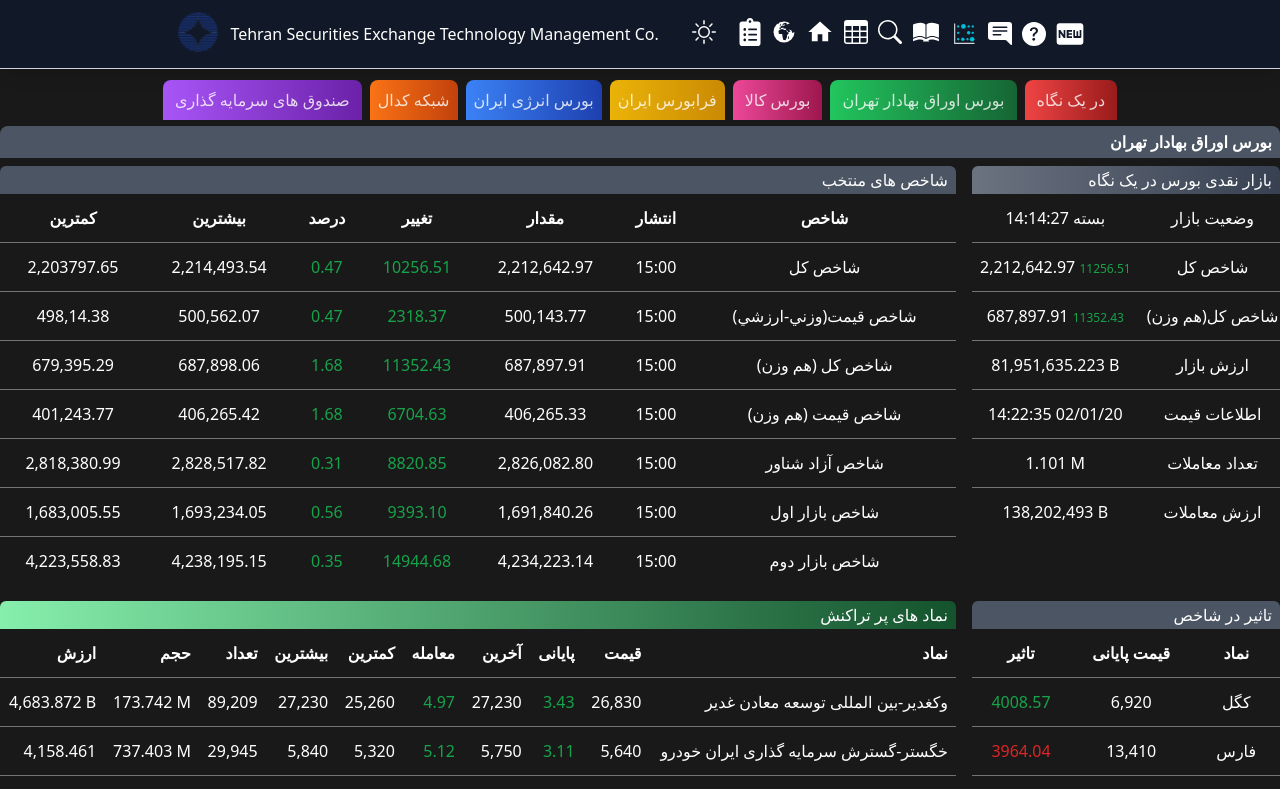
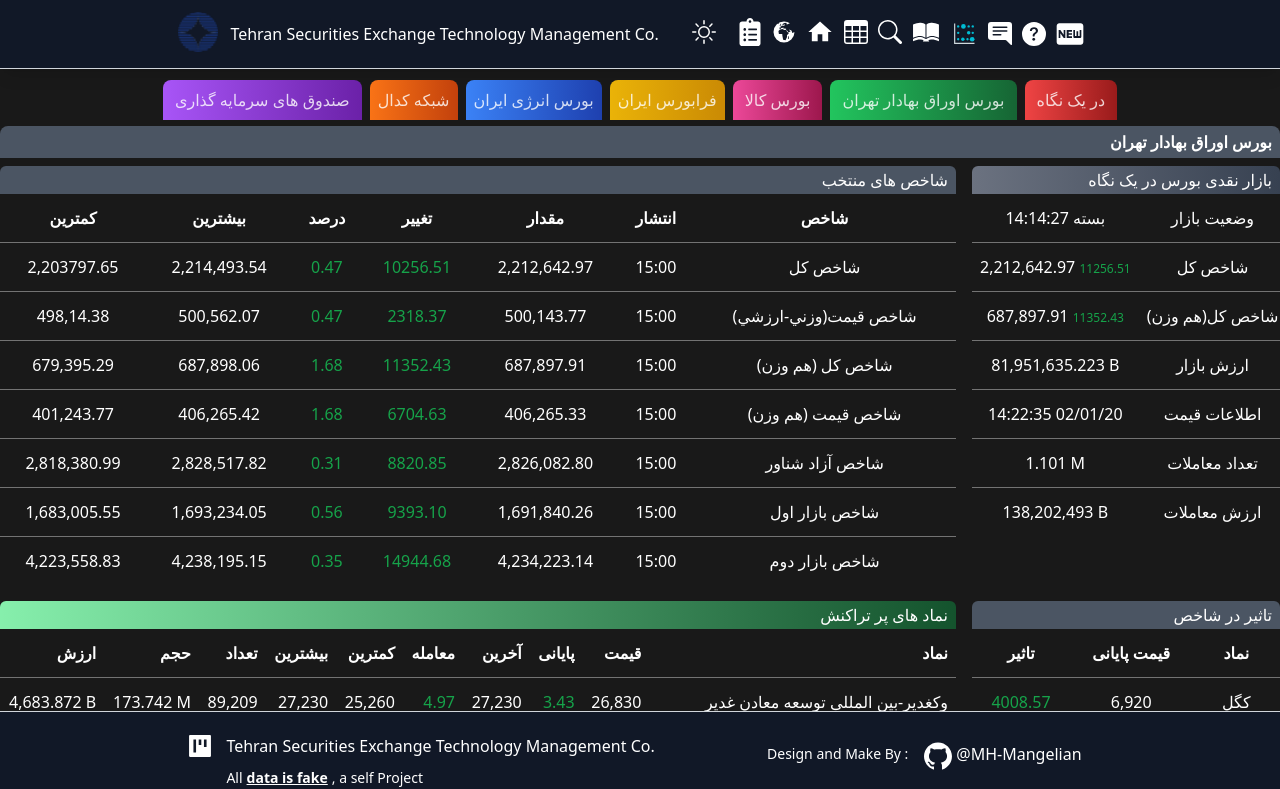
Before and after one commit to MH-Mangelian/Tsetmc-clone-and-redesign, a React (Vite) app: page / in a window 1280 px wide. Shown: the top 789 px of the page. Built offline with nearby package versions, Linux system fonts and the light colour scheme.

Commit message:
fix footer

```diff
--- a/components/Footer.jsx
+++ b/components/Footer.jsx
@@ -3,7 +3,7 @@
 
 const Footer = () => {
   return (
-    <footer className=" bottom-0 w-screen h-auto border-t dark:border-gray-300 border-gray-800 dark:bg-gray-900 bg-gray-300 shadow-lg">
+    <footer className="fixed bottom-0 w-screen h-auto border-t dark:border-gray-300 border-gray-800 dark:bg-gray-900 bg-gray-300 shadow-lg">
       <div className="flex justify-between items-center py-3 xl:max-w-[90%] xl:mx-auto max-w-full px-[8%]">
         {/* ----------------------Right-------------------- */}
         <div className="flex flex-col ml-5 max-md:-ml-6">
```
